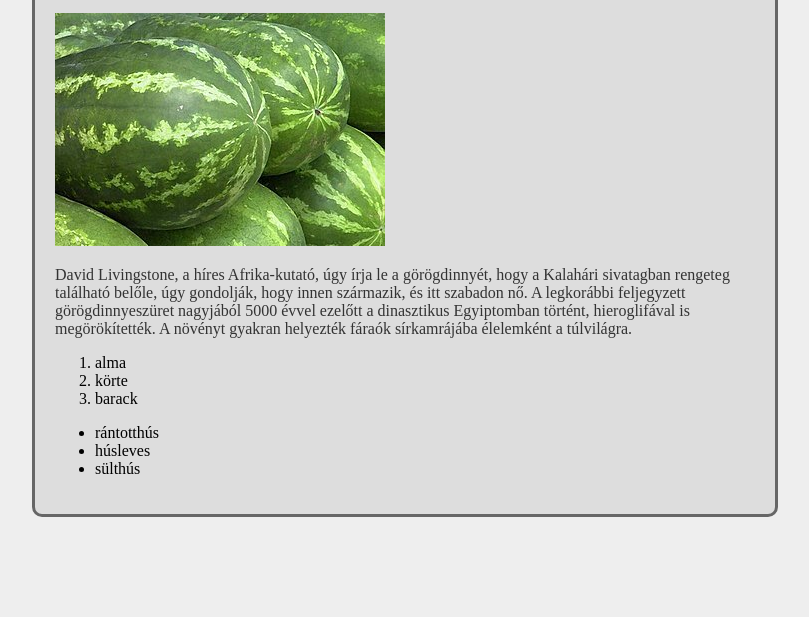
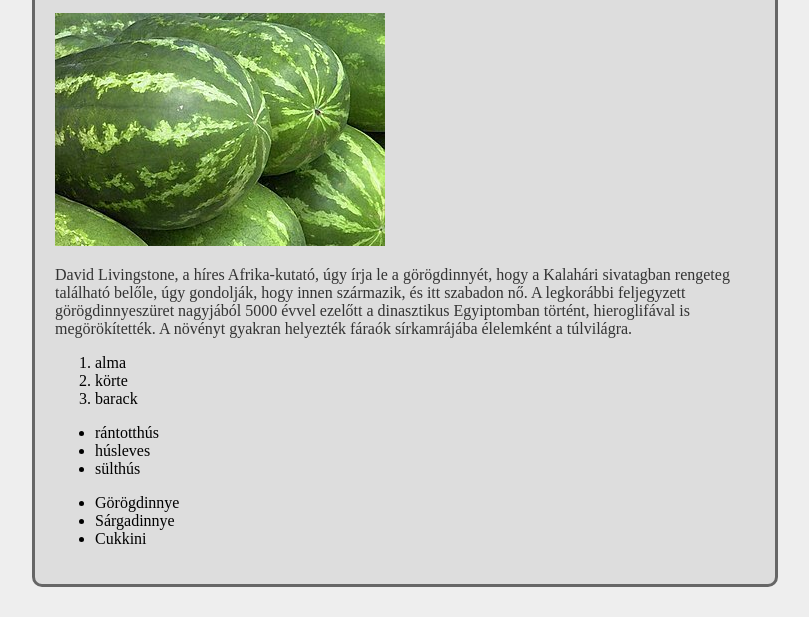
Before and after one commit to budaizs25ad/2025-10-06, a plain HTML site: page index.html in a window 1280 px wide. Shown: the part 190-807 px from the top of the page, without its empty margins (235-1044 px from the left). Drawn offline with Linux system fonts and the light colour scheme.

Commit message:
dinnye fajták

```diff
--- a/index.html
+++ b/index.html
@@ -40,6 +40,13 @@
                 <li>sülthús</li>
             </ul>
         </div>
+        <div class="sidebar">
+            <ul>
+                <li>Görögdinnye</li>
+                <li>Sárgadinnye</li>
+                <li>Cukkini</li>
+            </ul>
+        </div>
 
         <div class="footer">
 
```
